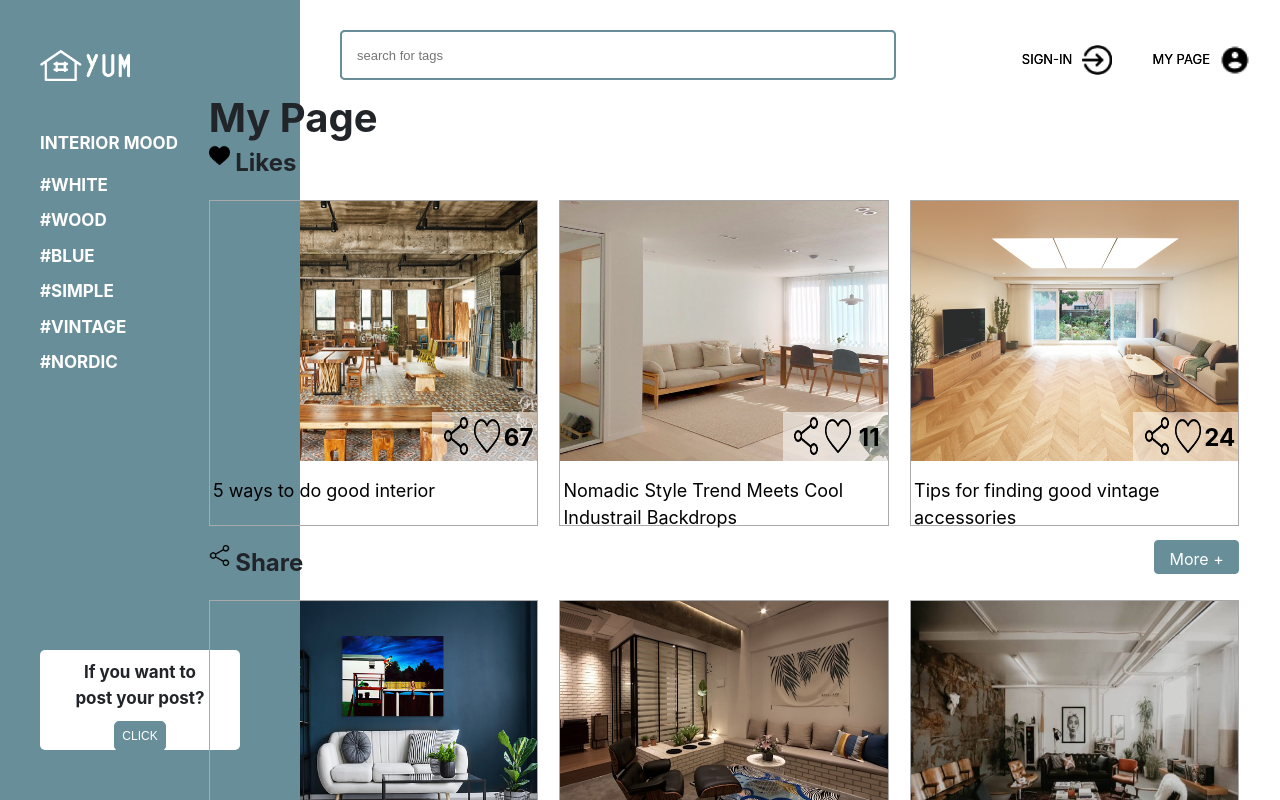
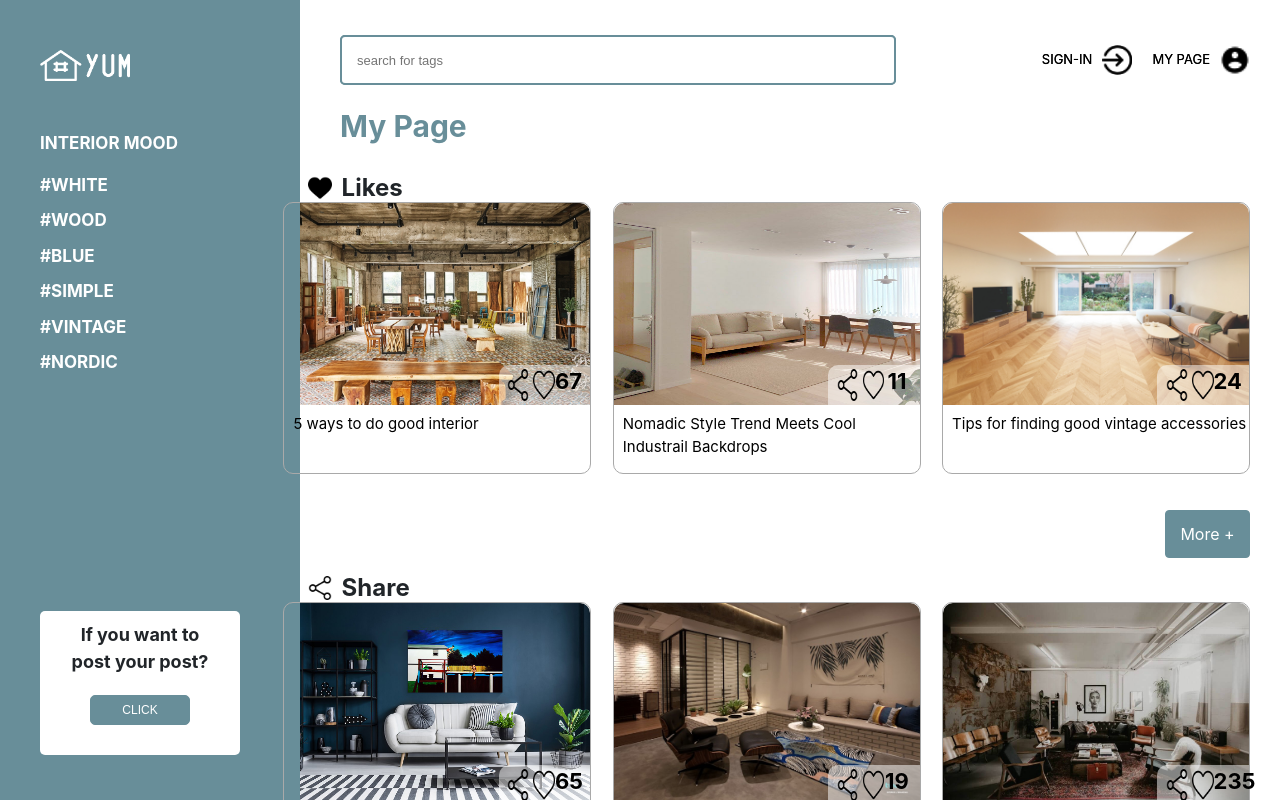
Before and after one commit to bgy1060/YUM_HCI_Project, a React (Create React App) app: page /YUM_HCI_Project/mypage in a window 1280 px wide. Shown: the top 800 px of the page. Built offline with nearby package versions, Linux system fonts and the light colour scheme.

Commit message:
popover, 정렬 수정

```diff
--- a/src/Main/Main.css
+++ b/src/Main/Main.css
@@ -1,9 +1,27 @@
+.dropdown{
+  display: flex;
+  flex-direction: row;
+  justify-content: flex-end;
+  position: absolute;
+  flex: none;
+  top: 100px;
+}
 .btn-success{
-    position: absolute;
-    right: 67px;
-    top: 110px;
-    height: 45px;
-    width: 110px;
+    height: 40px;
+    width: 7.5%;
+    margin-left: auto;
+    margin-right: 30px;
     background-color: #688e99 !important;
     border-color: #688e99 !important;
 }
+
+.main-post{
+  display: flex;
+  flex-wrap: wrap;
+  flex: none;
+  justify-content: flex-end;
+  flex-direction: row;
+  right: 0;
+  margin-right: 30px;
+  top: 130px;
+}
--- a/src/Main/Main.js
+++ b/src/Main/Main.js
@@ -17,13 +17,14 @@ class Main extends Component {
       <div>
         <Header />
         <MenuTemplate />
-        <Dropdown>
+
+        <Dropdown className="dropdown">
           <Dropdown.Toggle variant="success" id="dropdown-basic">
-            정렬방식
+            SORT BY
           </Dropdown.Toggle>
           <Dropdown.Menu>
-            <Dropdown.Item href="#/action-1">인기순</Dropdown.Item>
-            <Dropdown.Item href="#/action-2">최신순</Dropdown.Item>
+            <Dropdown.Item href="#/action-1">Popluarity</Dropdown.Item>
+            <Dropdown.Item href="#/action-2">Last updated</Dropdown.Item>
           </Dropdown.Menu>
       </Dropdown>
         <div className="main-post">
--- a/src/Mypage/Mypage.css
+++ b/src/Mypage/Mypage.css
@@ -1,63 +1,78 @@
+.post{
+  margin-top: 3%;
+}
 .Mypage-top{
     position: absolute;
-    font-size: 40px;
-    left: 16.3%;
+    font-size: 30px;
+    left: 340px;
     margin: 0;
-    top: 11%;
+    top: 13%;
     font-weight: bold;
+    color: #688e99;
 }
 .Mypage-like{
     width: 83%;
     position: absolute;
     height: 85%;
-    left: 16.3%;
-    top: 25%;
     display: flex;
     flex-wrap: wrap;
+    flex: none;
+    justify-content: flex-end;
+    flex-direction: row;
+    top: 20%;
+    right: 0;
+    margin-top: 10px;
+    margin-right: 30px;
 }
 .Mypage-share{
-    width: 83%;
-    position: absolute;
-    height: 85%;
-    left: 16.3%;
-    top: 75%;
-    display: flex;
-    flex-wrap: wrap
+  width: 83%;
+  position: absolute;
+  height: 85%;
+  display: flex;
+  flex-wrap: wrap;
+  flex: none;
+  justify-content: flex-end;
+  flex-direction: row;
+  top: 70%;
+  right: 0;
+  margin-top: 10px;
+  margin-right: 30px;
 }
 .Mypage-like-title{
+    display: flex;
+    flex-direction: row;
+    flex: none;
+    align-items: center;
+    position: absolute;
+    font-size: 24px;
+    font-weight: bold;
+    left: 120px;
+}
+
+.Mypage-share-title{
+    display: flex;
+    flex-direction: row;
+    flex: none;
+    align-items: center;
     position: absolute;
     font-size: 24px;
     font-weight: bold;
     margin: 0;
-    top: -55px;
-    left: 2.5%
+    left: 120px;
 }
-.Mypage-share-title{
-    position: absolute;
-    font-size: 24px;
-    font-weight: bold;
-    margin: 0;
-    top: -55px;
-    left: 2.5%
+.my-like, .my-share{
+    height: 24px;
+    margin-right: 10px;
 }
-.my-like{
-    position: absolute;
-    top: -55px;
-    width: 2%;
-}
-.my-share{
-    position: absolute;
-    top: -55px;
-    width: 2%;
-}
+
 .btn-info {
     color: #fff;
     background-color: #688e99 !important;
     border-color: #688e99 !important;
     position: absolute;
     top: 50%;
-    right: 3%;
-    height: 5%;
+    /* right: 3%; */
+    height: 7%;
     width: 8%;
 }
 .btn.btn-share{
@@ -66,7 +81,6 @@
     border-color: #688e99 !important;
     position: absolute;
     top: 50%;
-    right: 3%;
-    height: 5%;
+    height: 7%;
     width: 8%;
 }
--- a/src/Mypage/Mypage.js
+++ b/src/Mypage/Mypage.js
@@ -22,16 +22,20 @@ class My extends Component {
         <MenuTemplate />
         <p className="Mypage-top">My Page</p>
         <div className="Mypage-like">
+          <div className = "Mypage-like-title">
             <img src = {likeChecked} className="my-like" alt = "share"/>
-            <p className="Mypage-like-title">Likes</p>
+            <span>Likes</span>
+          </div>
           <Post thumb={post5} thumb_des="5 ways to do good interior"  count="67"/>
           <Post thumb={post1} thumb_des="Nomadic Style Trend Meets Cool Industrail Backdrops" count="11"/>
           <Post thumb={post3} thumb_des="Tips for finding good vintage accessories "  count="24"/>
           <Button variant="info" >More +</Button>
         </div>
         <div className="Mypage-share">
+          <div className = "Mypage-share-title">
             <img src = {share} className="my-share" alt = "share"/>
-            <p className="Mypage-share-title">Share</p>
+            <span>Share</span>
+          </div>
           <Post thumb={post4} thumb_des="Everything related to the blue interior: focusing on furniture layout "  count="65"/>
           <Post thumb={post2} thumb_des="10 ways to decorate a vintage interior: introduction of related accessories"  count="19"/>
           <Post thumb={post6} thumb_des="Trendy studio wood interior"  count="235"/>
--- a/src/components/Header.css
+++ b/src/components/Header.css
@@ -1,16 +1,16 @@
 .header-template {
   width: 100%;
-  height: 150px;
+  height: 120px;
   position: absolute;
   top: 0;
   display: flex;
+  align-items: center;
   flex: none;
 }
 
 .search {
   background: white;
   margin-left: 340px;
-  margin-top: 30px;
   width: 600px;
   height: 50px;
   padding-left: 15px;
@@ -31,7 +31,6 @@
 }
 
 .signinicon, .mypageicon {
-  margin-top: 30px;
   margin-left: 10px;
   height: 30px;
 }
@@ -41,10 +40,11 @@
   margin-left: 10px;
   height: 30px;
 }
+
 .sign-in, .mypage {
   display: flex;
-  margin-top: 15px;
-  margin-left: 30px;
+  align-items: center;
+  margin-left: 10px;
   font-size: 13px;
 }
 
--- a/src/components/Header.js
+++ b/src/components/Header.js
@@ -19,7 +19,7 @@ const Header = () => {
 
           <div className = "sign-in">
           <Link to='/YUM_HCI_Project/login' >
-              <p className="signinw">SIGN-IN</p>
+              <span className="signinw">SIGN-IN</span>
           </Link>
             <img src = {signin} alt = 'signin' className="signinicon"/>
           </div>
@@ -29,7 +29,7 @@ const Header = () => {
 
           <div className = "mypage">
             <Link to='/YUM_HCI_Project/mypage' >
-              <p style={link_style} className="mypagew">MY PAGE</p>
+              <span style={link_style} className="mypagew">MY PAGE</span>
             </Link>
 
             <Link to='/YUM_HCI_Project/mypage' >
--- a/src/components/MenuTemplate.css
+++ b/src/components/MenuTemplate.css
@@ -52,16 +52,21 @@ li {
   color: #212529;
   background-color: #ffffff;
   width: 200px;
-  height: 100px;
+  height: 18%;
   border-radius: 5px;
-  position: fixed;
+  position: absolute;
   bottom: 0;
-  margin-bottom: 50px;
-  padding-top: 10px;
+  margin-bottom: 15%;
   text-align: center;
+  display: flex;
+  flex: none;
+  flex-direction: column;
+  align-items: center;
+  align-content: center;
 }
 
-.helpcbtn {
+
+.helpbtn {
   font-family: "Noto Sans KR", sans-serif;
   font-size: 12px;
   margin-top: 10px;
@@ -71,9 +76,22 @@ li {
   padding: 5px 7px;
   background-color: #688e99;
   color: white;
+  width: 50%;
 }
 
-.helpcbtn:hover {
+.helpbtn:hover {
   color: #688e99;
   background-color: white;
 }
+
+.msg {
+  padding: 10px;
+  font-size: 18px;
+}
+
+.popover {
+  border: 5px solid !important;
+  border-color: #f0cb69 !important;
+  margin: -40px 0 0 60px !important;
+  padding: 10px !important;
+}
--- a/src/components/MenuTemplate.js
+++ b/src/components/MenuTemplate.js
@@ -2,6 +2,16 @@ import React from 'react';
 import './MenuTemplate.css';
 import logo from './yum_logo.png';
 import { Link } from 'react-router-dom';
+import { Overlay, Popover, OverlayTrigger } from 'react-bootstrap';
+
+const popover = (
+  <Popover id = "popover-basic">
+    <Popover.Content className = "msg">
+      If you add the "tag" <br/>starting <strong>"#YUM_"</strong> <br/>to the blog post,<br/>
+      the post is posted <br/>on YUM hompage<br/> to promote it.
+    </Popover.Content>
+  </Popover>
+);
 
 const MenuTemplate = () => {
   return (
@@ -29,16 +39,16 @@ const MenuTemplate = () => {
 
 
               <div className = "helpmsg">
-                <span> If you want to<br/>post your post?<br/> </span>
-                <button className = "helpcbtn">CLICK</button>
+                <span className = "msg"> If you want to<br/>post your post?<br/> </span>
+                <OverlayTrigger trigger = "click" placement = "right-start" overlay = {popover}>
+                  <button variant = "success" className = "helpbtn">CLICK</button>
+                </OverlayTrigger>
               </div>
 
             </div>
         </div>
       </main>
 
-      <div className='helppopup'>
-      </div>
 
     </div>
   );
--- a/src/components/Post.css
+++ b/src/components/Post.css
@@ -2,43 +2,43 @@
     width: 83%;
     position: absolute;
     height: 85%;
-    left: 16.3%;
-    top: 16%;
-    display: flex;
-    flex-wrap: wrap;
 }
 .post{
     position: relative;
-    width: 31%;
-    height: 48%;
+    width: 29%;
+    height: 40%;
     border: solid 1px darkgrey;
-    margin-right: 2%;
-    margin-bottom: 2%;
+    margin-left: 2%;
+    margin-top: 2%;
+    border-radius: 10px 10px 10px 10px;
 }
 .post a {
     position: absolute;
-    top: 85%;
-    left: 1%;
-    font-size: 18px;
+    top: 78%;
+    left: 3%;
     color: black;
-    text-decoration: none
+    text-decoration: none;
+    font-size: 15px;
 }
 .post-thumb{
     position: absolute; top:0; left: 0;
     width: 100%;
-    height: 80%;
+    height: 75%;
     z-index: -1;
+    border-radius: 10px 10px 0px 0px;
 }
 .post-footer
 {
     position: absolute;
     right: 0;
-    width: 32%;
+    width: 30%;
     height: 15%;
     background: white;
-    bottom: 20%;
+    bottom: 25%;
     background-color: rgba( 255, 255, 255, 0.5 );
     display: inline-flex;
+    border-radius: 10px 0px 0px 0px;
+    padding-right: 5px;
 }
 .share{
     width: 25%;
@@ -51,10 +51,10 @@
 
 .count-num
 {
-    font-size: 24px;
+    font-size: 22px;
     font-weight: bold;
     text-align: center;
+    padding-right: 5px;
     width: 100%;
-    margin-top: 8%;
     color : black;
 }
```
